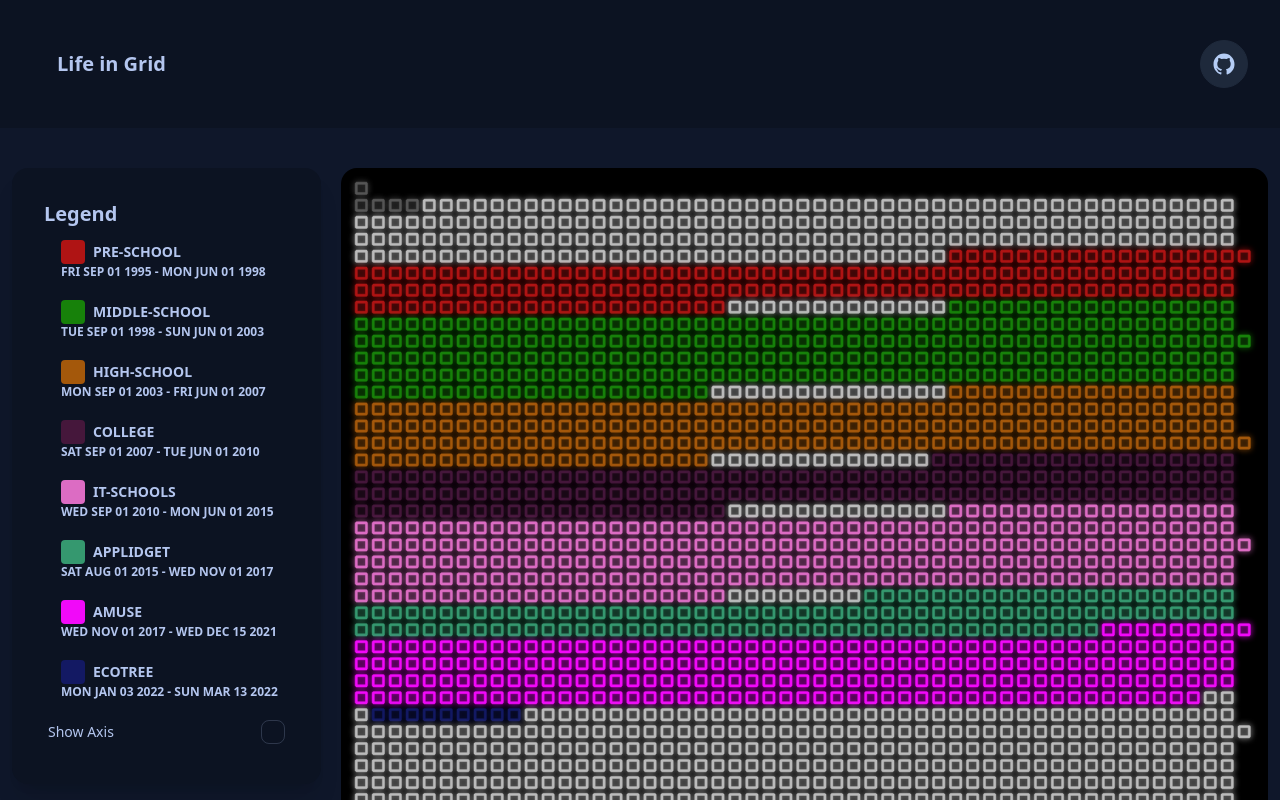
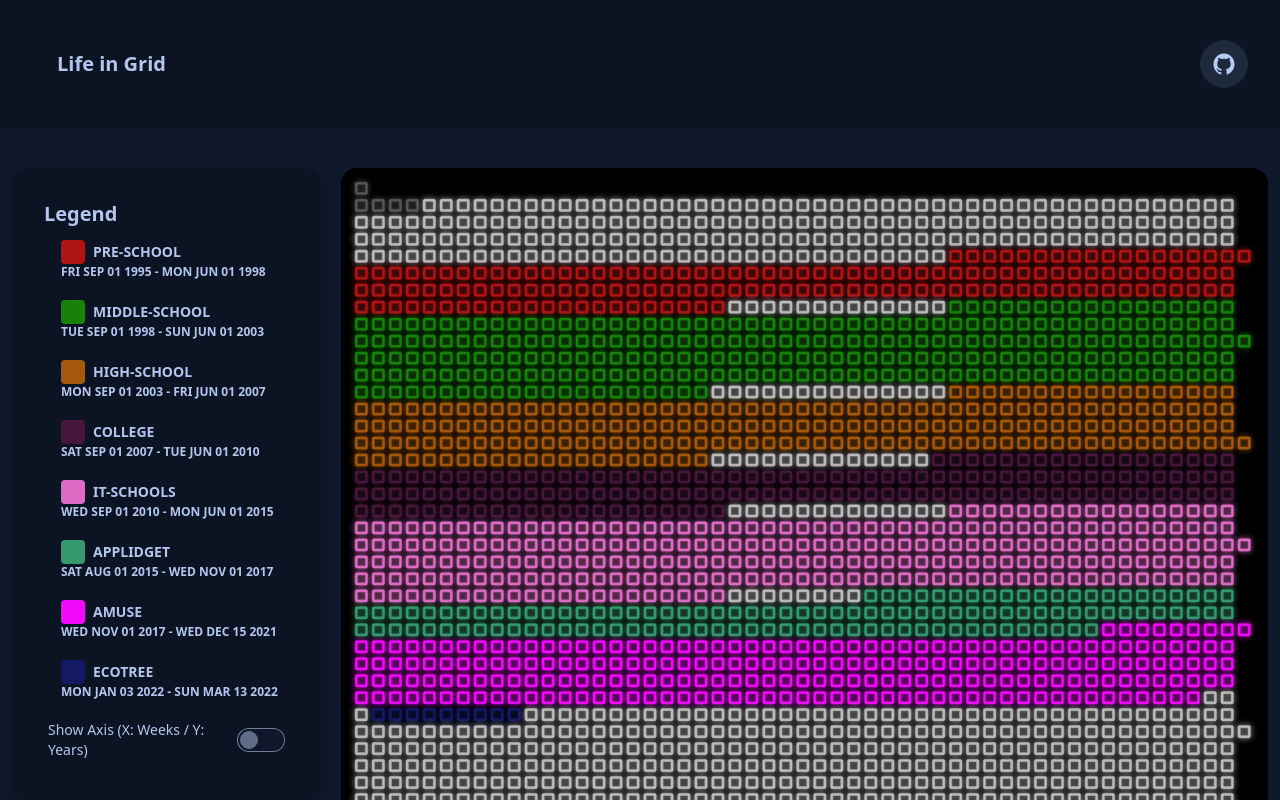
Before and after one commit to guillaume-gomez/life-in-grid, a React (Create React App) app: page / in a window 1280 px wide. Shown: the top 800 px of the page. Built offline with nearby package versions, Linux system fonts and the light colour scheme; what unstated-next would draw is missing.

Commit message:
use toggle

```diff
--- a/src/Components/Legend.tsx
+++ b/src/Components/Legend.tsx
@@ -78,8 +78,8 @@ function Legend({ periods, selectedPeriodCallback, selectedPeriod, showAxis, sho
             <div>
                 <div className="form-control">
                   <label className="label cursor-pointer">
-                    <span className="label-text">Show Axis</span>
-                    <input type="checkbox" checked={showAxis} onClick={showAxisCallback} className="checkbox"/>
+                    <span className="label-text">Show Axis <span>(X: Weeks / Y: Years)</span></span>
+                    <input type="checkbox" checked={showAxis} onClick={showAxisCallback} className="toggle"/>
                   </label>
                 </div>
             </div>
```
